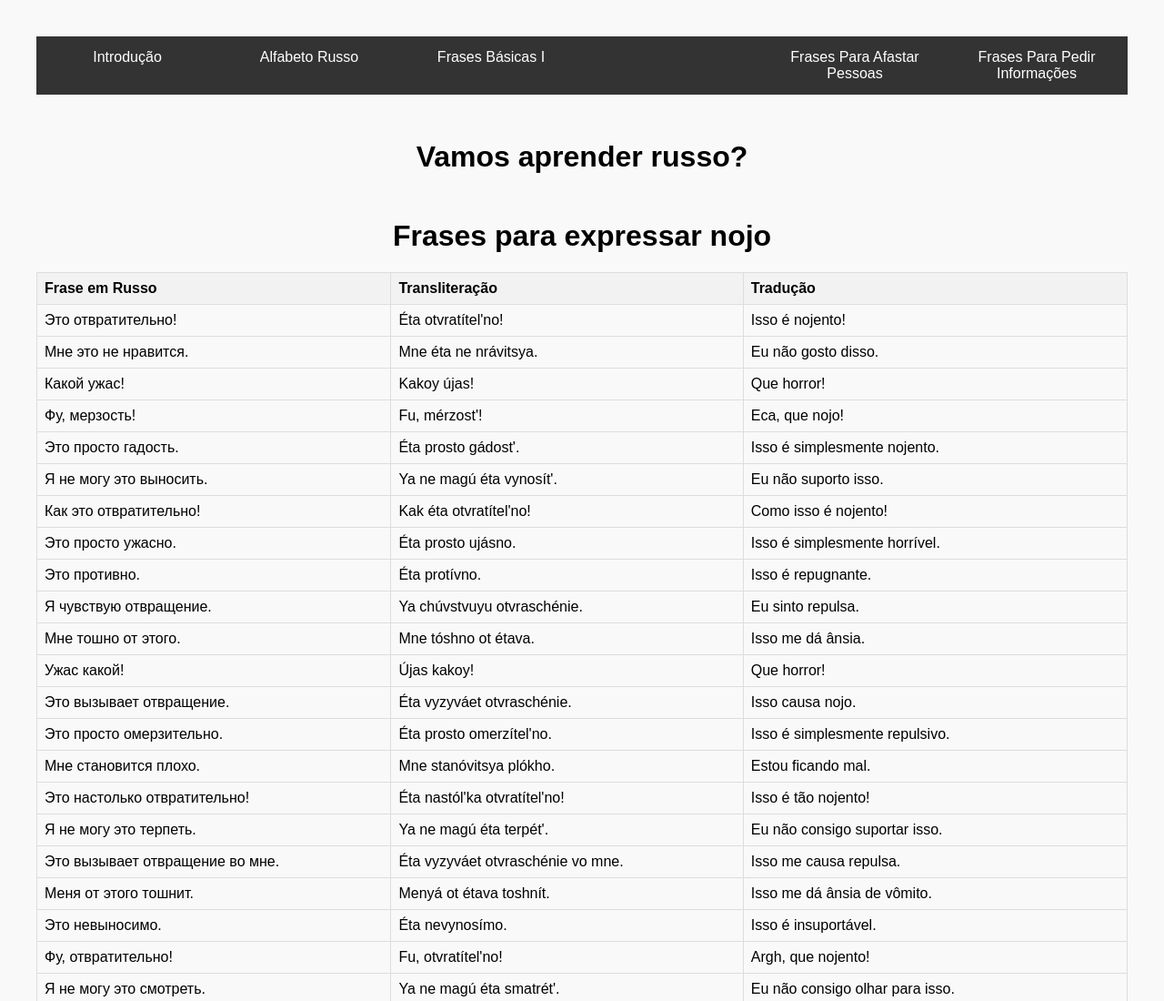
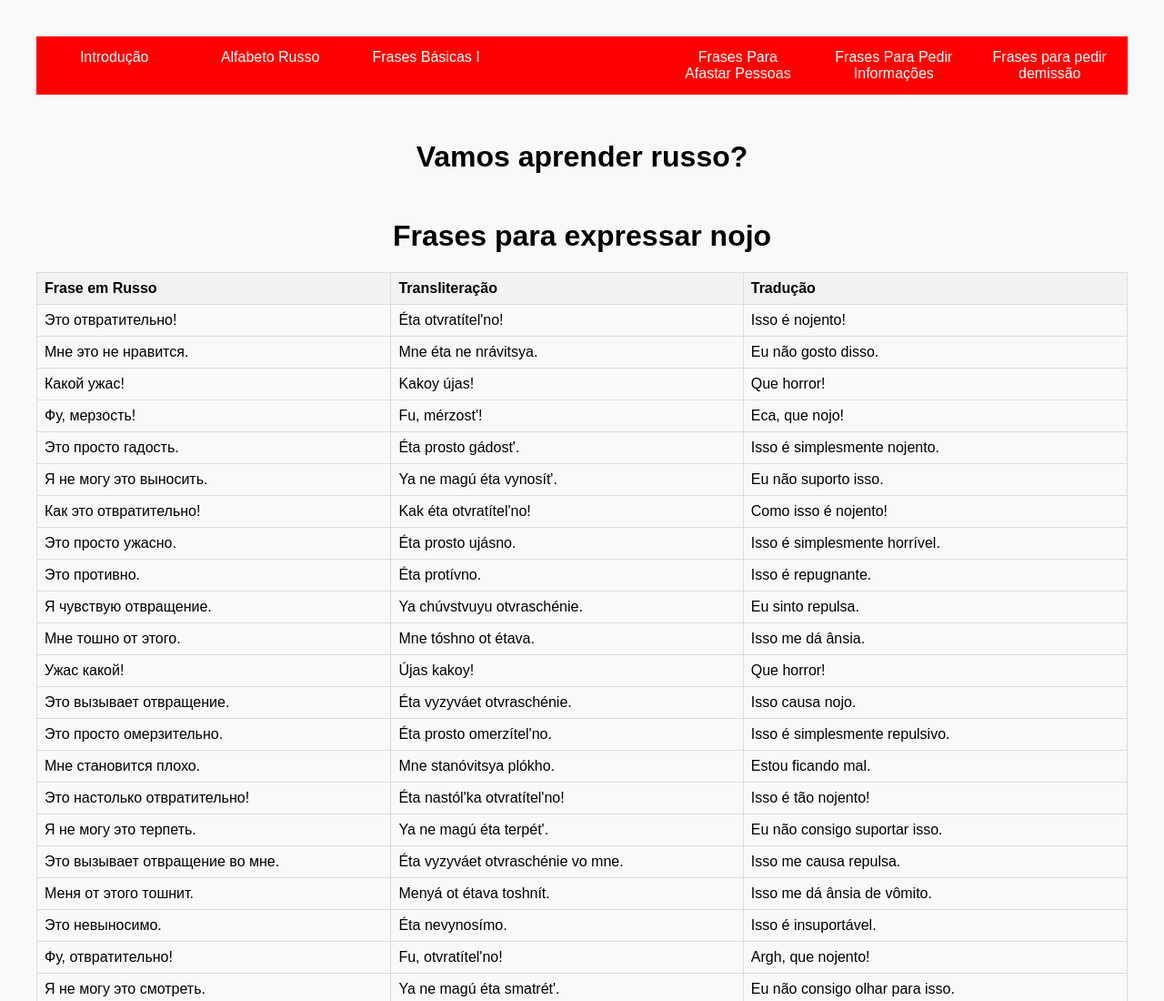
Before and after one commit to MarkinAndrade/Vamos-Aprender-Russo, a plain HTML site: page Nojo.html in a window 1280 px wide. Shown: the top 1100 px of the page at 91% size. Drawn offline with Linux system fonts and the light colour scheme.

Commit message:
Update Nojo.html

```diff
--- a/Nojo.html
+++ b/Nojo.html
@@ -12,7 +12,7 @@
             padding: 0;
         }
         .menu {
-            background-color: #333;
+            background-color: #ff0000;
             overflow: hidden;
         }
         .menu ul {
@@ -32,7 +32,7 @@
             text-decoration: none;
         }
         .menu a:hover {
-            background-color: #575757;
+            background-color: #ff0000;
         }
         h1 {
             text-align: center;
@@ -48,6 +48,7 @@
             <li><a href="Frases Básicas I.html">Frases Básicas I </a><li>
             <li><a href="Frases para repelir e afastar pessoas.html">Frases Para Afastar Pessoas </a></li>
             <li><a href="Frases para pedir informações.html">Frases Para Pedir Informações </a></li>
+            <li><a href="demissão.html">Frases para pedir demissão</a></li>
                 </ul>
     </div>
 </body>
```
